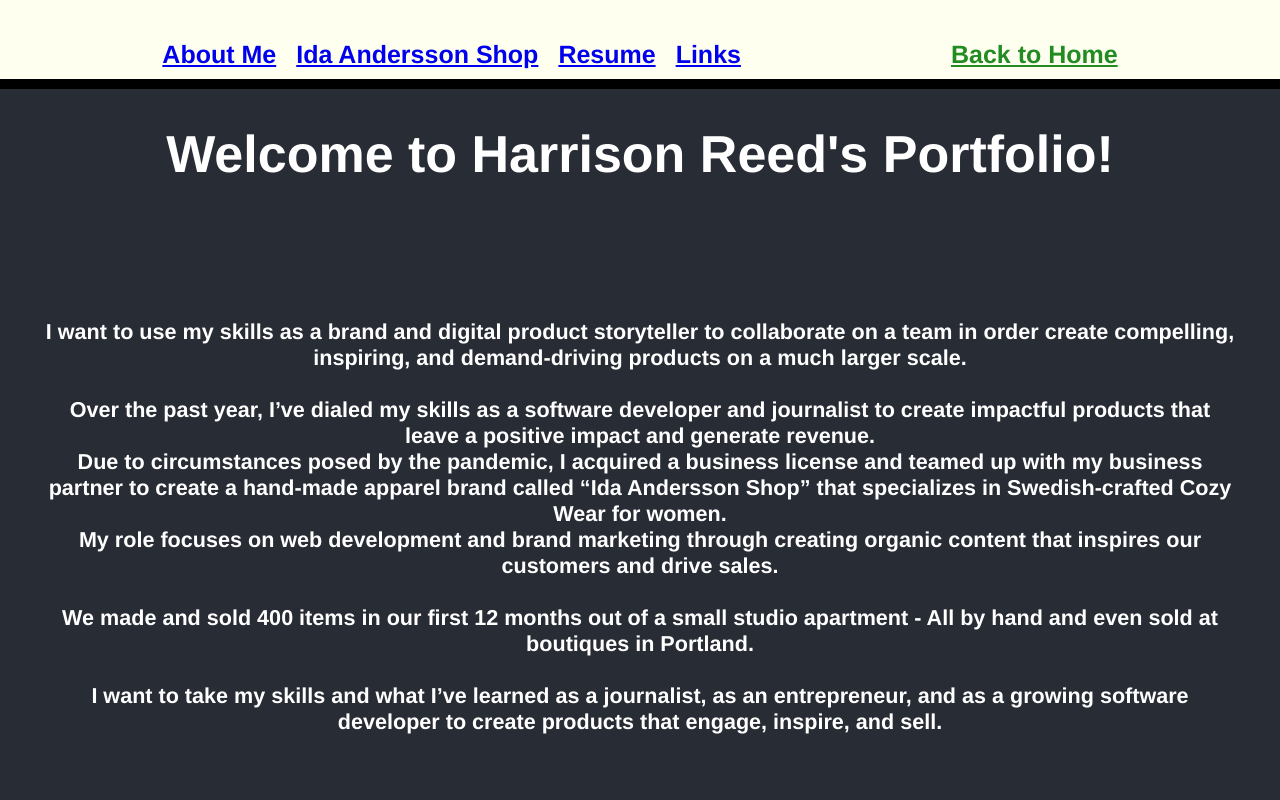
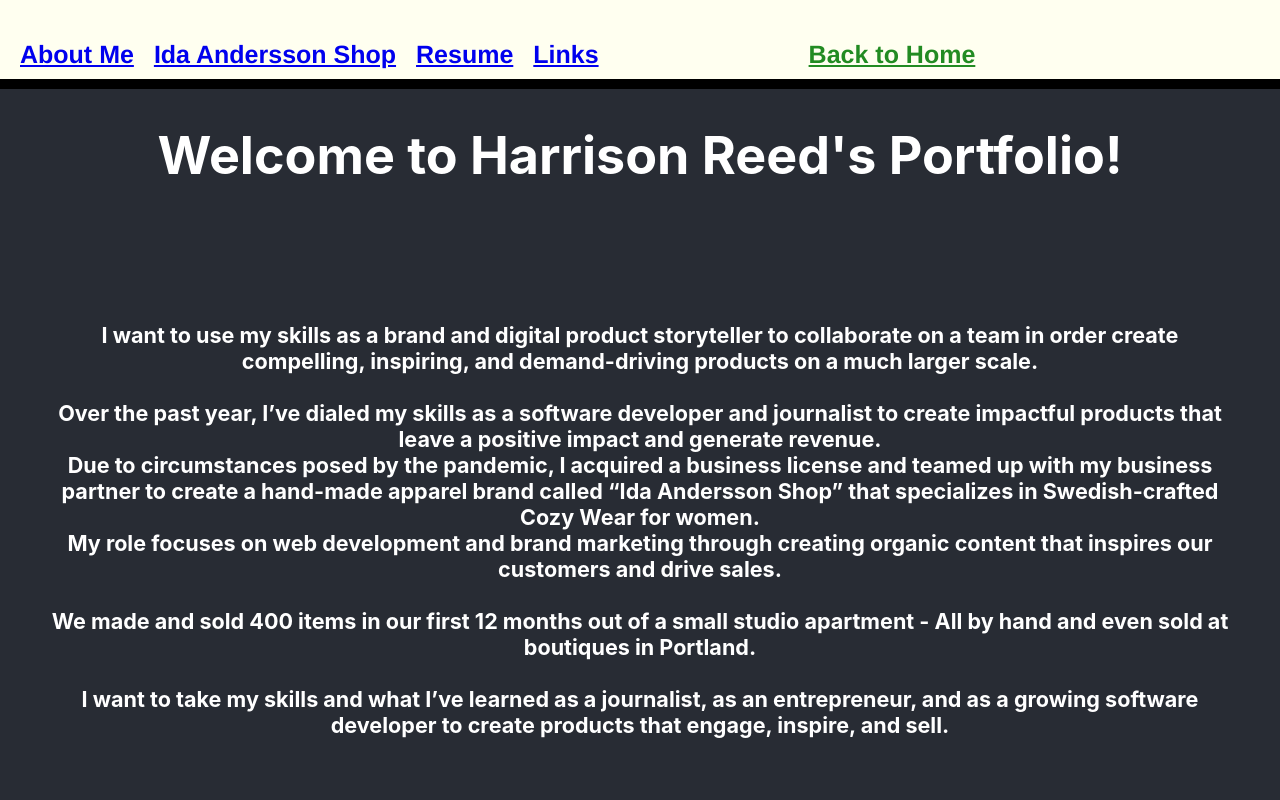
Before and after one commit to HGreedo/nuReactPortfolio, a React (Create React App) app: page / in a window 1280 px wide. Shown: the top 800 px of the page. Built offline with nearby package versions, Linux system fonts and the light colour scheme.

Commit message:
commit on 'main'

```diff
--- a/src/pages/aboutMe.css
+++ b/src/pages/aboutMe.css
@@ -1,7 +1,4 @@
-* {
-    justify-content: center;
-    font-family: 'Franklin Gothic Medium', 'Arial Narrow', Arial, sans-serif;
-}
+
 
 .tldr {
     font-size: 25px;
@@ -16,4 +13,5 @@
     flex-direction: column;
     justify-content: center;
     font-size: 18px;
+    width: 80%;
 }
```
